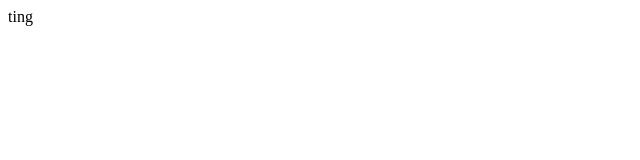
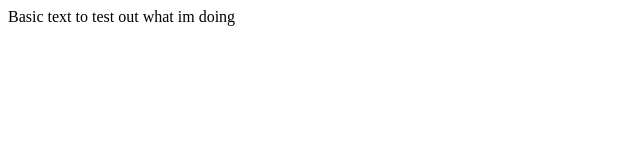
Before and after one commit to Keruiz/Spud, a plain HTML site: page index.html in a window 1280 px wide. Shown: the whole page, without its empty margins (0-640 px from the left). Drawn offline with Linux system fonts and the light colour scheme.

Commit message:
another test

```diff
--- a/index.html
+++ b/index.html
@@ -3,5 +3,5 @@
 </title>
 
 <p>
-    ting
+    Basic text to test out what im doing
 </p>
```
